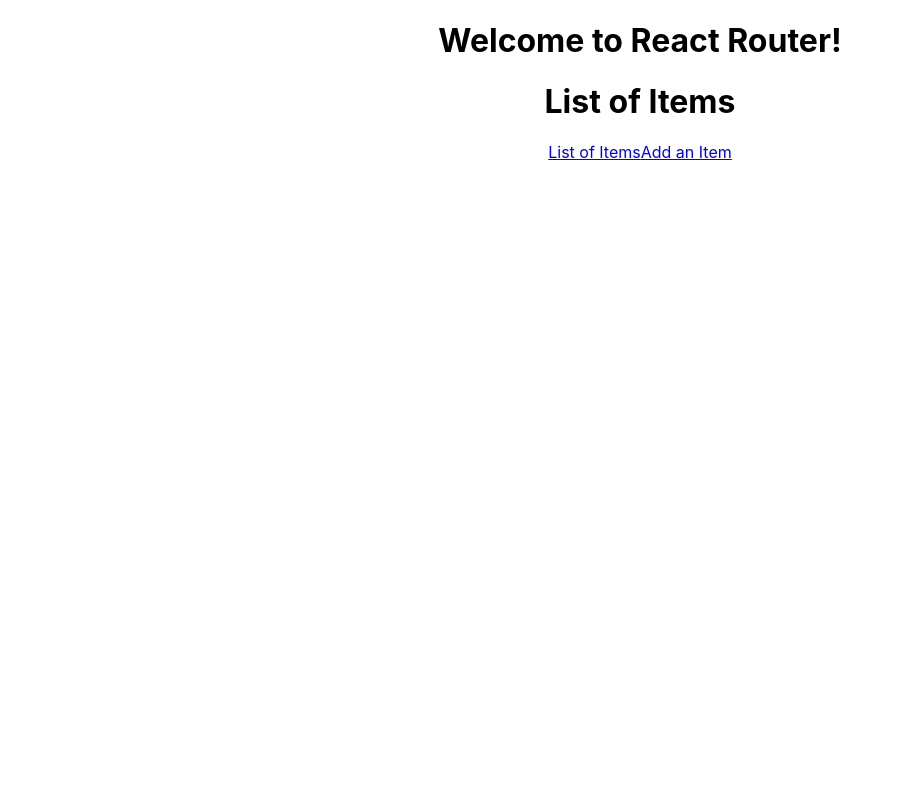
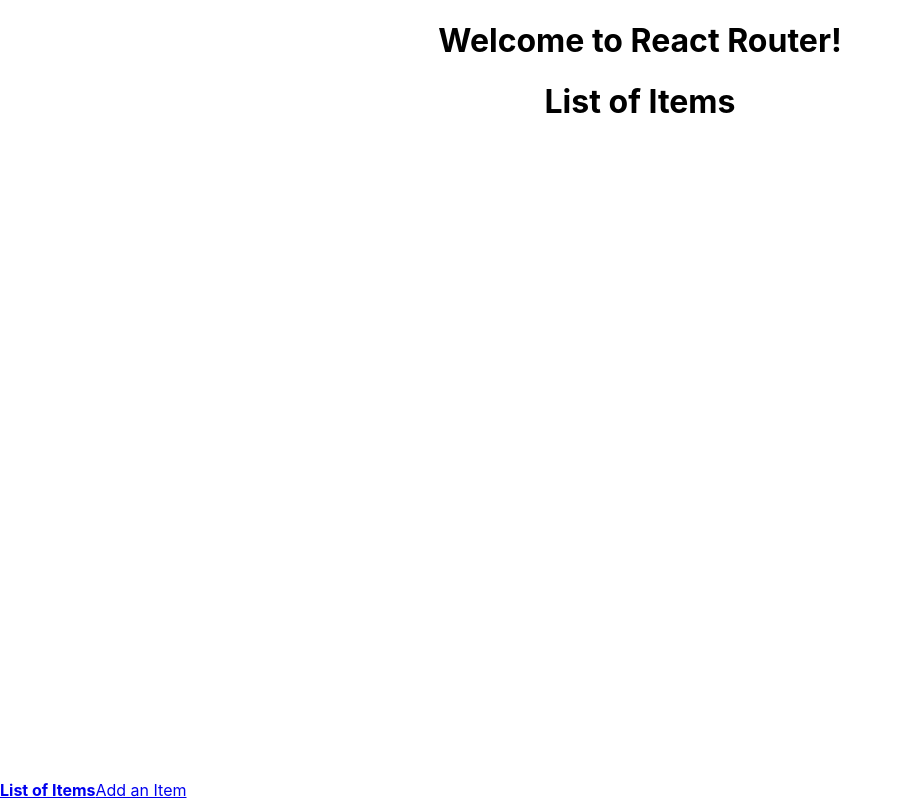
Before and after one commit to the-collab-lab/tcl-41-smart-shopping-list, a React (Create React App) app: page / in a window 1280 px wide. Shown: the whole page, without its empty margins (0-901 px from the left). Built offline with nearby package versions, Linux system fonts and the light colour scheme.

Commit message:
Add Routes and  NavLink active route styling

```diff
--- a/src/App.js
+++ b/src/App.js
@@ -1,16 +1,11 @@
 import React from 'react';
-import logo from './logo.svg';
-import { Routes, Route, Link } from 'react-router-dom';
+import { Routes, Route, NavLink } from 'react-router-dom';
 import './App.css';
 
 function List() {
   return (
     <>
       <h1>List of Items</h1>
-      <nav>
-        <Link to="/">List of Items</Link>
-        <Link to="/add-an-item">Add an Item</Link>
-      </nav>
     </>
   );
 }
@@ -19,11 +14,30 @@
   return (
     <>
       <h1>Add an Item</h1>
-      <nav>
-        <Link to="/">List of Items</Link>
-        <Link to="/add-an-item">Add an Item</Link>
-      </nav>
     </>
+  );
+}
+
+function NavLinks() {
+  return (
+    <nav style={{ position: 'fixed', bottom: 0 }}>
+      <NavLink
+        to="/"
+        style={({ isActive }) =>
+          isActive ? { fontWeight: 'bold' } : { fontWeight: 'normal' }
+        }
+      >
+        List of Items
+      </NavLink>
+      <NavLink
+        to="/add-an-item"
+        style={({ isActive }) =>
+          isActive ? { fontWeight: 'bold' } : { fontWeight: 'normal' }
+        }
+      >
+        Add an Item
+      </NavLink>
+    </nav>
   );
 }
 
@@ -35,6 +49,7 @@
         <Route path="/" element={<List />} />
         <Route path="add-an-item" element={<AddAnItem />} />
       </Routes>
+      <NavLinks />
     </div>
   );
 }
```
